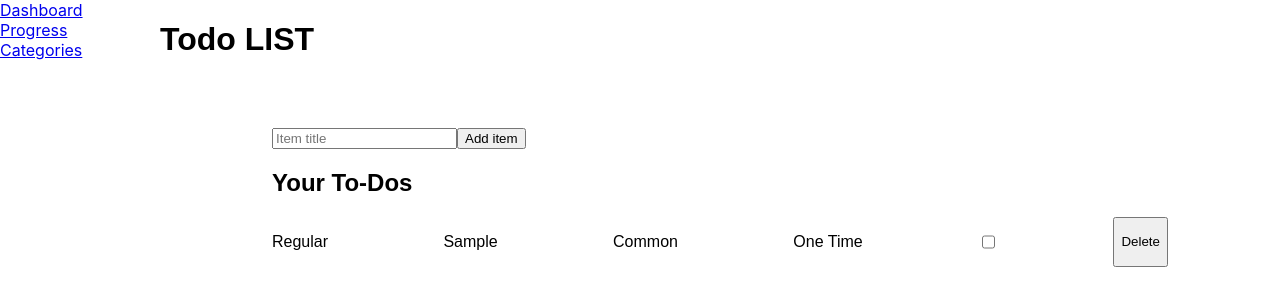
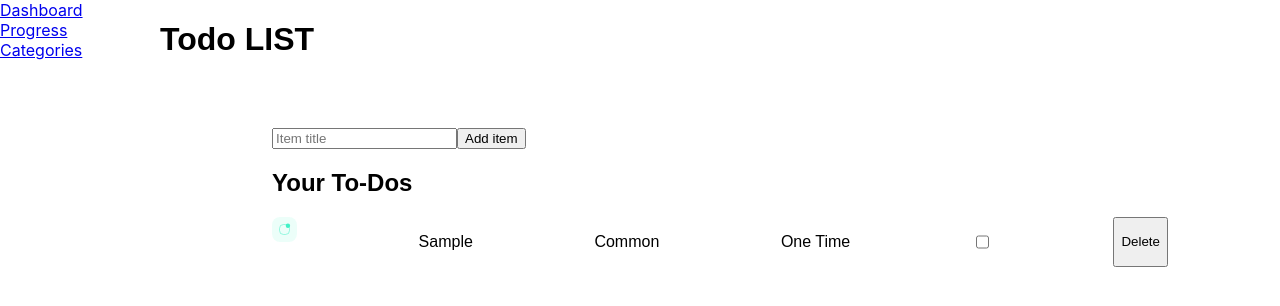
Before and after one commit to An1mus/merntodo, a React (Create React App) app: page /#/ in a window 1280 px wide. Both pictures are taken after typing "Sample" into the empty fields and a click on the button "Add item". Shown: the top 306 px of the page. Built offline with nearby package versions, Linux system fonts and the light colour scheme.

Commit message:
SVG icon instead of handwritten

```diff
--- /dev/null
+++ b/src/commons/types/Priority.tsx
@@ -0,0 +1,6 @@
+export enum Priority  {
+    Critical,
+    High,
+    Medium,
+    Low
+}
--- a/src/commons/types/todoItem.tsx
+++ b/src/commons/types/todoItem.tsx
@@ -1,9 +1,10 @@
 import { TodoCategory } from './todoCategory';
+import { Priority } from './Priority';
 
 export type TodoItem = {
     id: string,
     name: string,
-    priority: string,
+    priority: Priority,
     isChecked: boolean,
     category: TodoCategory,
     description: string,
--- a/src/components/Todo/AddItemForm/index.tsx
+++ b/src/components/Todo/AddItemForm/index.tsx
@@ -1,8 +1,9 @@
 import React, { useState } from 'react';
 import styled from 'styled-components';
-import {createUniqueId} from '../../../commons/utilities';
+import { createUniqueId } from '../../../commons/utilities';
 import { TodoItem } from '../../../commons/types/todoItem';
 import CATEGORIES from '../../../commons/config/itemCategories';
+import { Priority } from '../../../commons/types/Priority';
 
 const FormComponent = styled.form`
     display: flex;
@@ -10,7 +11,7 @@ const FormComponent = styled.form`
 
 const emptyItem: TodoItem = {
     id: '',
-    priority: 'Regular',
+    priority: Priority.Low,
     name: '',
     description: '',
     isChecked: false,
--- a/src/components/Todo/List/ListItem/index.tsx
+++ b/src/components/Todo/List/ListItem/index.tsx
@@ -1,6 +1,8 @@
 import React, { useEffect, useState } from 'react';
 import styled from 'styled-components';
 import { TodoItem } from '../../../../commons/types/todoItem';
+import FilterIcon from '../../../common/FilterIcon';
+import { Priority } from '../../../../commons/types/Priority';
 
 interface Props {
     item: TodoItem,
@@ -28,7 +30,7 @@ const ListItem = ({onDelete, updateTodo, item}: Props) => {
 
     return (
         <ListItemContainer>
-            <p>{priority}</p>
+            <FilterIcon priority={priority}/>
             <p>{name}</p>
             <p>{category.name}</p>
             {/*
--- /dev/null
+++ b/src/components/common/FilterIcon/index.tsx
@@ -0,0 +1,35 @@
+import React from 'react';
+import { Priority } from '../../../commons/types/Priority';
+import {ReactComponent as FilterIconImage} from '../../../assets/icons/FilterIcon.svg'
+import styled from 'styled-components';
+
+const IconContainer = styled.div`
+    --main-color:${props => props.color};
+
+    .iconFill {
+        fill: var(--main-color);
+    }
+    .iconStroke {
+        stroke: var(--main-color);
+    }
+`;
+
+interface FilterIconProps {
+    priority: Priority,
+}
+
+const FilterIcon: React.FC<FilterIconProps> = ({priority}) => {
+    const colors = {
+        [Priority.Critical]: '#F14146',
+        [Priority.High]: '#F35D2C',
+        [Priority.Medium]: '#4344E4',
+        [Priority.Low]: '#41F1C6',
+    };
+    return (
+        <IconContainer color={colors[priority]}>
+            <FilterIconImage />
+        </IconContainer>
+    );
+};
+
+export default FilterIcon;
```
Also changed, not shown: src/assets/icons/FilterIcon.svg (added).
